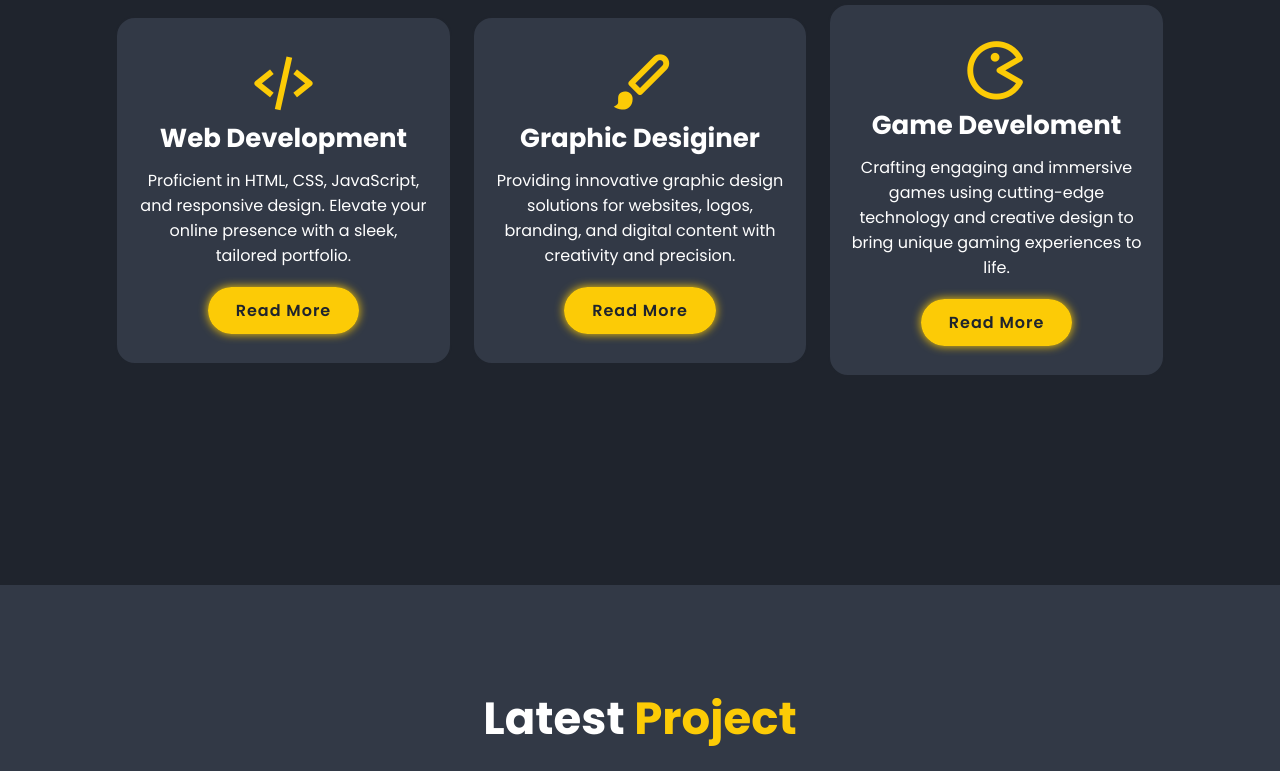
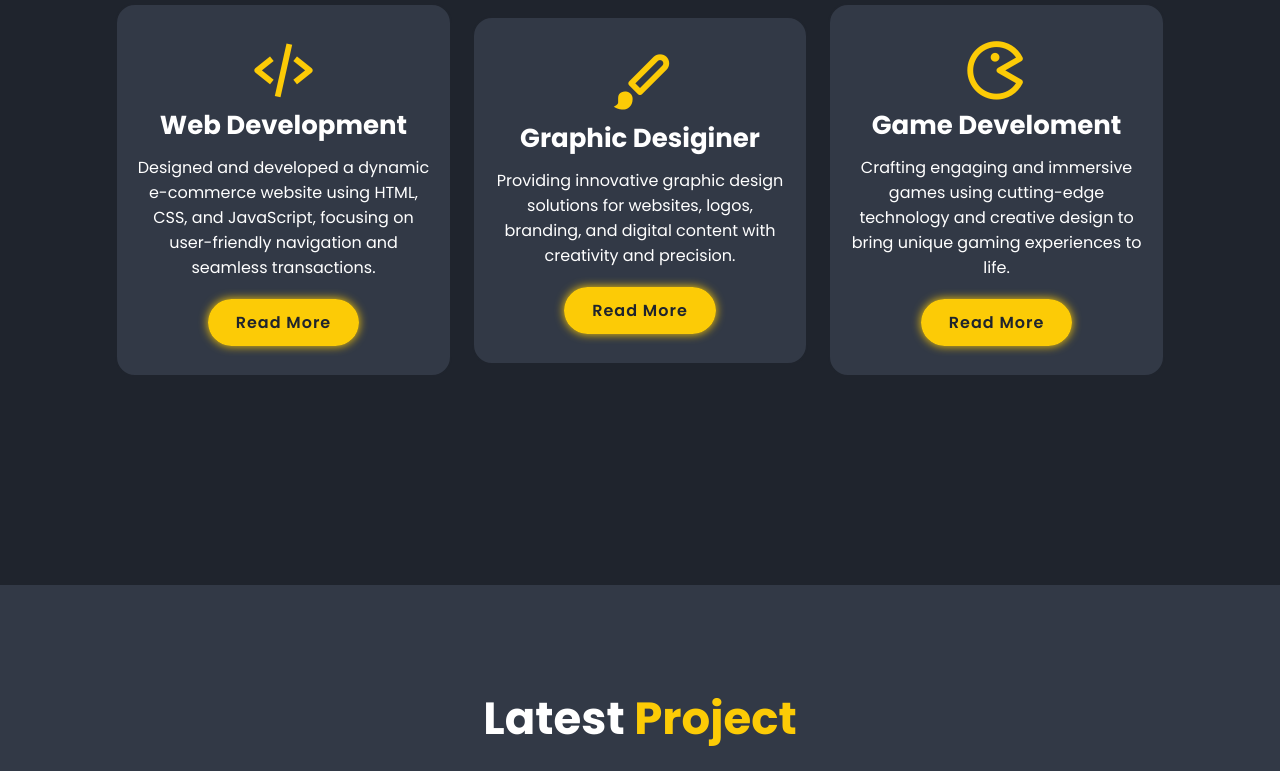
Before and after one commit to CallMeSantosh07/portfolio-website, a plain HTML site: page index.html in a window 1280 px wide. Shown: the part 1815-2586 px from the top of the page. Drawn offline with nearby package versions, Linux system fonts and the light colour scheme.

Commit message:
Change web

```diff
--- a/index.html
+++ b/index.html
@@ -58,7 +58,7 @@
                 <div class="services-box">
                     <i class='bx bx-code-alt'></i>
                     <h3>Web Development</h3>
-                    <p>Proficient in HTML, CSS, JavaScript, and responsive design. Elevate your online presence with a sleek, tailored portfolio.</p>
+                    <p>Designed and developed a dynamic e-commerce website using HTML, CSS, and JavaScript, focusing on user-friendly navigation and seamless transactions.</p>
                     <a href="#" class="btn">Read More</a>
                 </div>
 
```
